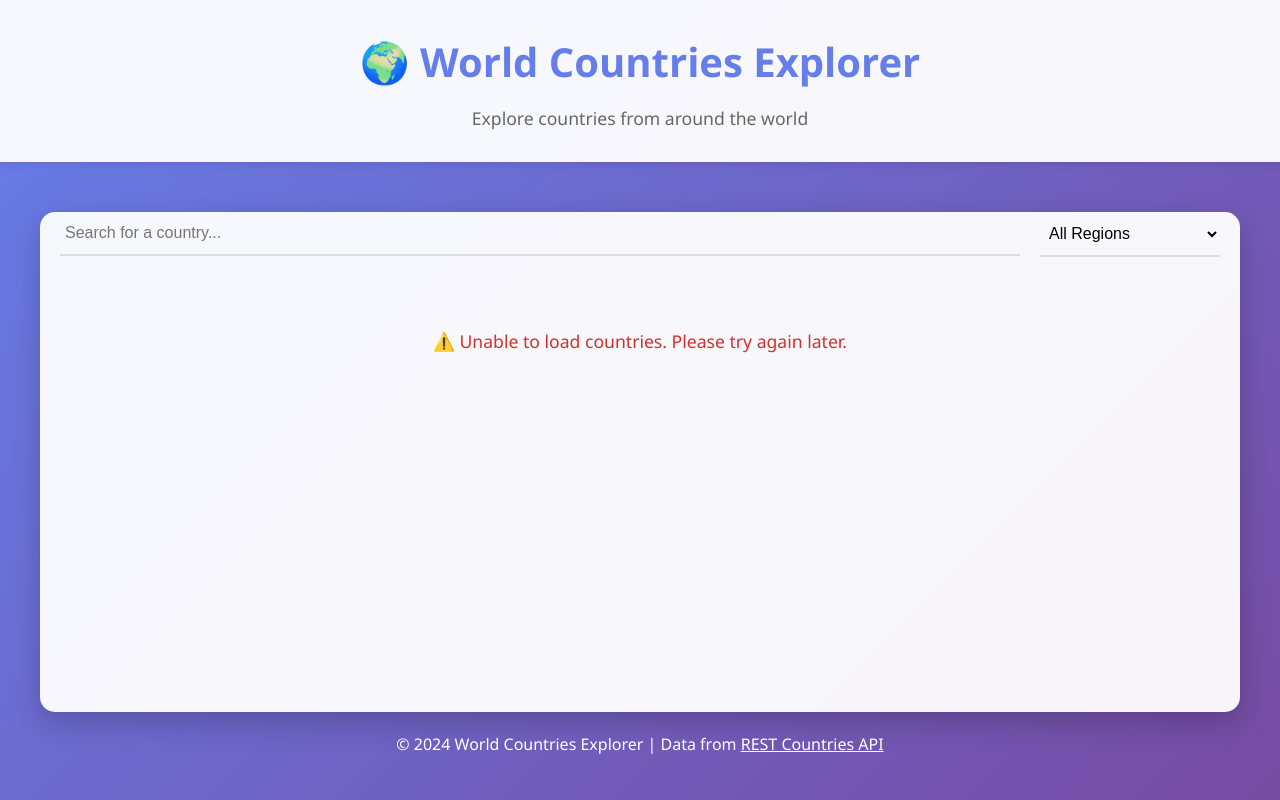
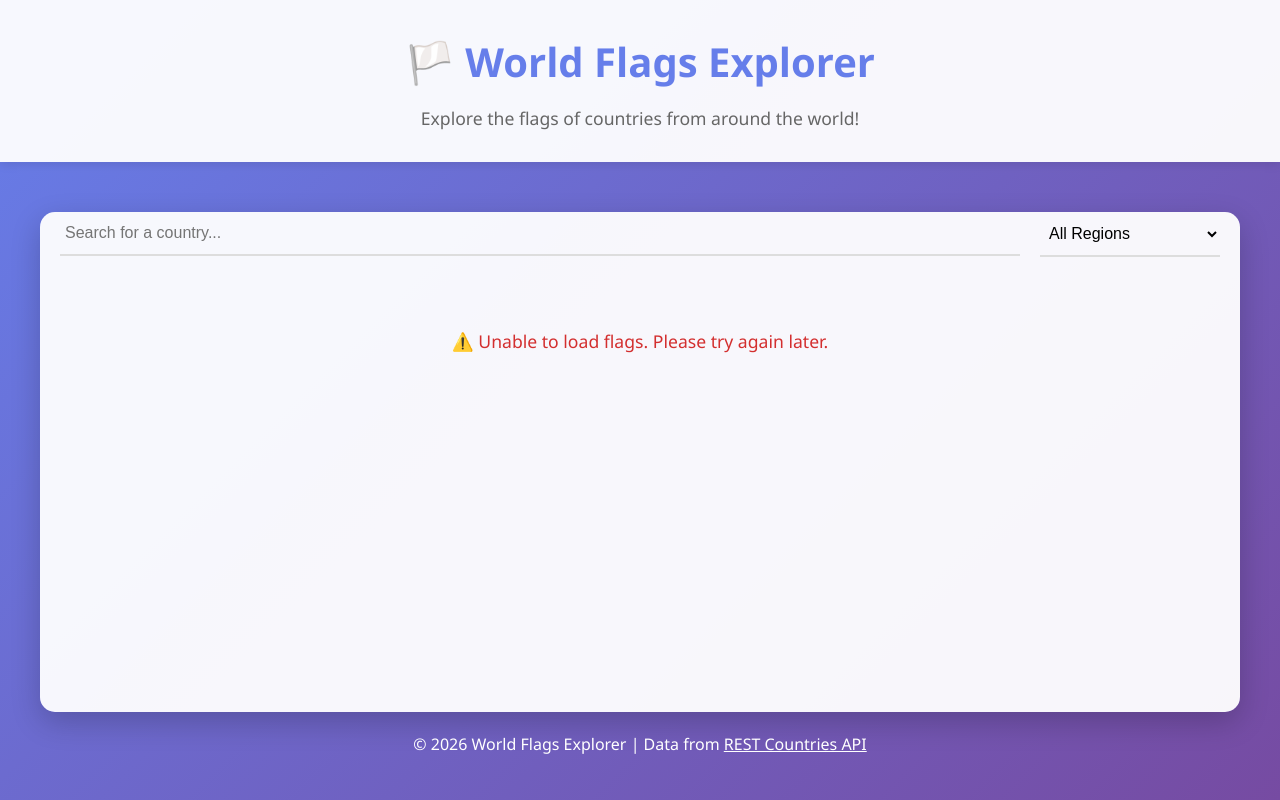
Before and after one commit to esojodrallag/portfolio, a plain HTML site: page countries-app/index.html in a window 1280 px wide. Drawn offline with Linux system fonts and the light colour scheme; no server answers.

Commit message:
Rename app from Countries Explorer to Flags Explorer

```diff
--- a/countries-app/index.html
+++ b/countries-app/index.html
@@ -3,14 +3,14 @@
 <head>
     <meta charset="UTF-8">
     <meta name="viewport" content="width=device-width, initial-scale=1.0">
-    <title>World Countries Explorer</title>
+    <title>World Flags Explorer</title>
     <link rel="stylesheet" href="styles.css">
 </head>
 <body>
     <header>
         <div class="container">
-            <h1>🌍 World Countries Explorer</h1>
-            <p>Explore countries from around the world</p>
+            <h1>🏳️ World Flags Explorer</h1>
+            <p>Explore the flags of countries from around the world!</p>
         </div>
     </header>
     <main class="container">
@@ -38,7 +38,7 @@
             <p>Loading countries...</p>
         </div>
         <div id="errorMessage" class="error-message" style="display: none;">
-            <p>⚠️ Unable to load countries. Please try again later.</p>
+            <p>⚠️ Unable to load flags. Please try again later.</p>
         </div>
         <div id="countriesContainer" class="countries-grid"></div>
         <div id="noResults" class="no-results" style="display: none;">
@@ -47,7 +47,7 @@
     </main>
     <footer>
         <div class="container">
-            <p>&copy; 2024 World Countries Explorer | Data from <a href="https://restcountries.com" target="_blank">REST Countries API</a></p>
+            <p>&copy; 2026 World Flags Explorer | Data from <a href="https://restcountries.com" target="_blank">REST Countries API</a></p>
         </div>
     </footer>
 
```
